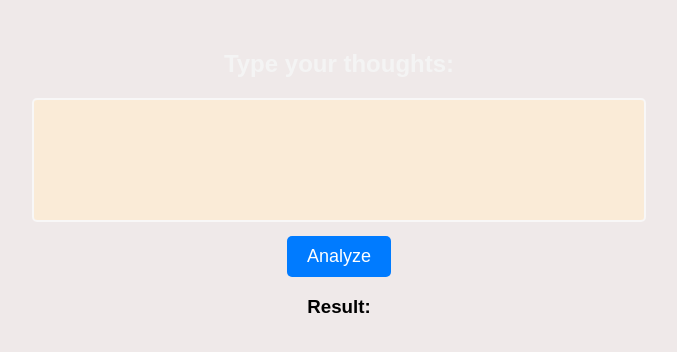
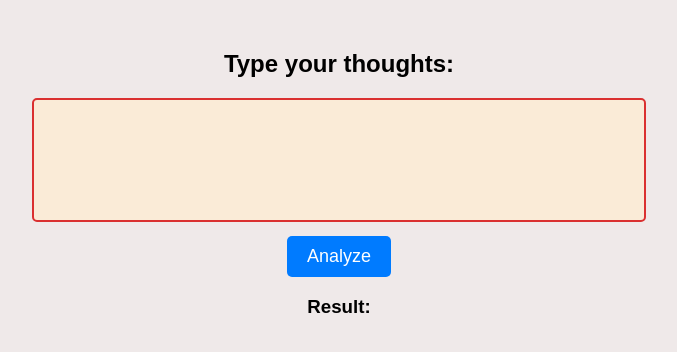
Before and after one commit to Subhom-Ghosh/mood, a plain HTML site: page index.html in a window 1280 px wide. Shown: the whole page, without its empty margins (301-978 px from the left). Drawn offline with Linux system fonts and the light colour scheme.

Commit message:
Update style.css

```diff
--- a/style.css
+++ b/style.css
@@ -3,16 +3,13 @@ body {
     background-color: #efe9e9;
     text-align: center;
     margin: 50px;
-    background-image: url(pr5.jpg);
-    background-repeat: no-repeat;
-    background-size: cover;
+    transition: background-color 1s ease-in-out, color 1s ease-in-out;
 }
-
 h1 {
     color: #fbe7e7;
 }
 h2{
-    color: #f4f4f4;
+    color: #000000;
 }
 
 textarea {
@@ -21,7 +18,7 @@ textarea {
     padding: 10px;
     font-size: 16px;
     background-color: antiquewhite;
-    border: 2px solid #f8f7f7;
+    border: 2px solid #da3030;
     border-radius: 5px;
     resize: none;
 }
@@ -46,5 +43,5 @@ button:hover {
     margin-top: 20px;
     font-size: 20px;
     font-weight: bold;
-    color: #ffb1b1;
+    color: #05334e;
 }
```
